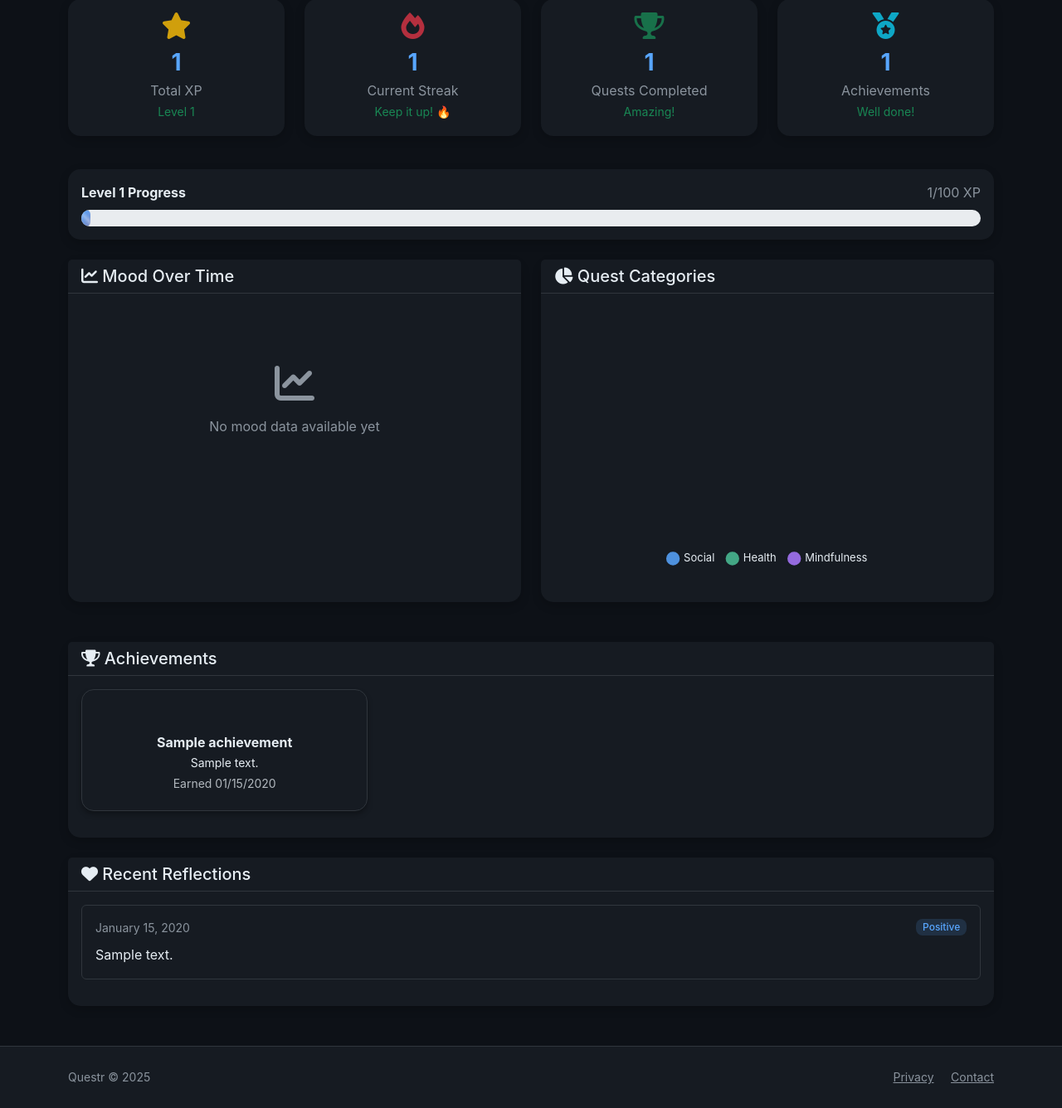
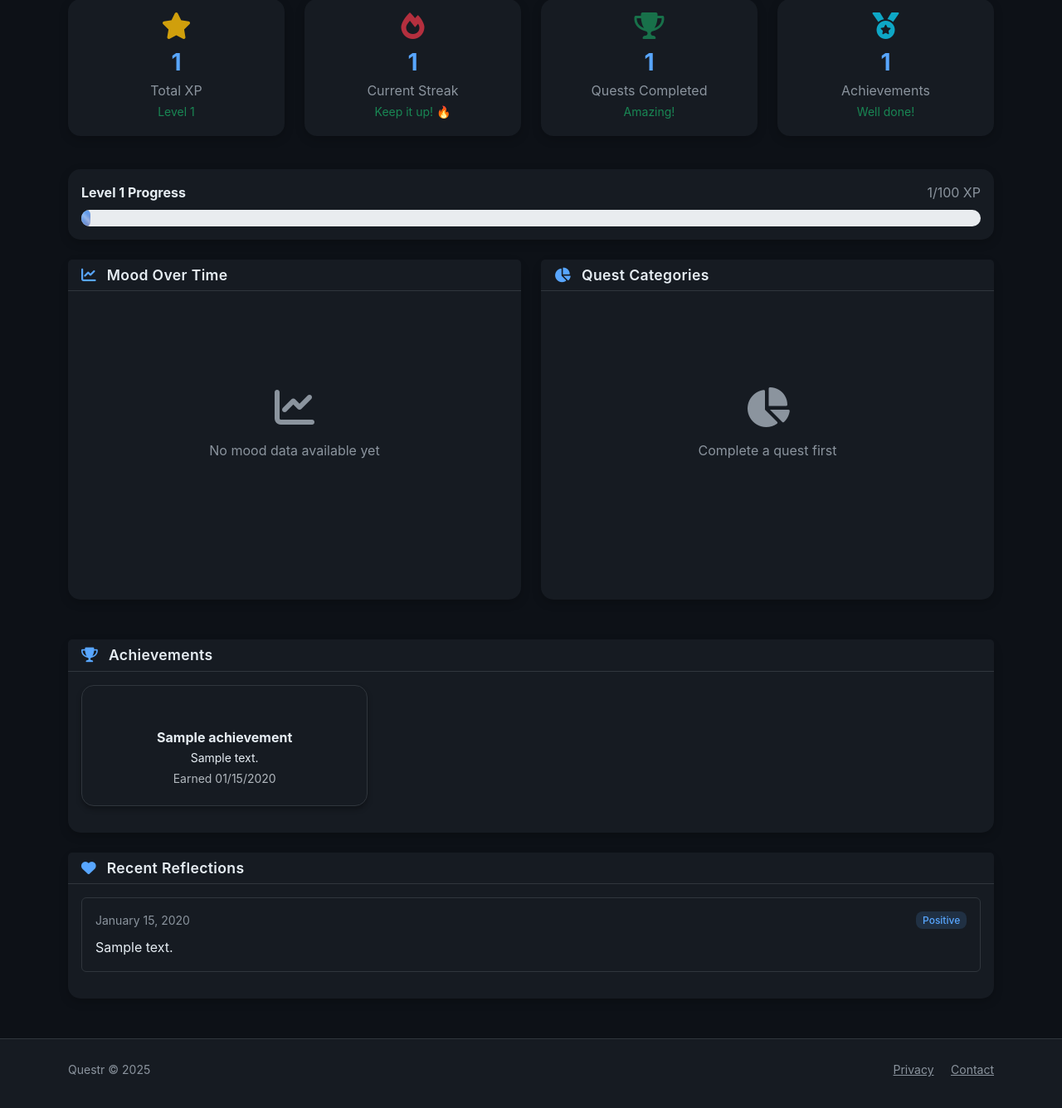
Before and after one commit to pierceluu10/Questr, a Flask app: page /profile in a window 1280 px wide. Shown: the part 346-1682 px from the top of the page at 83% size. After the commit the page ends 1644 px from the top, so only its background shows below. Run offline with Flask 3, Linux system fonts and the light colour scheme; a user stored in the database is signed in; tables that the repository leaves empty hold one stand-in row (values such as "Sample post").

Commit message:
removed unecessary things

```diff
--- a/static/css/style.css
+++ b/static/css/style.css
@@ -184,6 +184,20 @@ body, h1, h2, h3, h4, h5, h6, .navbar-brand, p, span, a, button, .btn, input, te
 
 .profile-avatar {
     opacity: 0.9;
+}
+
+/* Chart Section Titles */
+.chart-section-title {
+    font-family: -apple-system, BlinkMacSystemFont, 'Segoe UI', 'Inter', 'Roboto', 'Helvetica Neue', Arial, sans-serif !important;
+    font-weight: 600 !important;
+    font-size: 1.1rem !important;
+    letter-spacing: 0.02em !important;
+    color: var(--text) !important;
+}
+
+.chart-section-title i {
+    color: var(--primary-color);
+    margin-right: 8px;
 }
 
 /* Achievement Badges */
--- a/static/js/chart.js
+++ b/static/js/chart.js
@@ -94,9 +94,9 @@ function initializeMoodChart() {
         })
         .catch(error => {
             console.error('Error loading mood data:', error);
-            // Show placeholder message
+            // Show placeholder message with more padding
             const chartContainer = document.querySelector('#moodChart').parentElement;
-            chartContainer.innerHTML = '<div class="text-center text-muted py-5"><i class="fas fa-chart-line fa-3x mb-3"></i><p>No mood data available yet</p></div>';
+            chartContainer.innerHTML = '<div class="text-center text-muted" style="padding: 80px 20px;"><i class="fas fa-chart-line fa-3x mb-3 d-block"></i><p class="mb-0">No mood data available yet</p></div>';
         });
 }
 
@@ -108,6 +108,14 @@ function initializeCategoryChart() {
     const socialCount = parseInt(document.querySelector('[data-social-count]')?.dataset.socialCount || '0');
     const healthCount = parseInt(document.querySelector('[data-health-count]')?.dataset.healthCount || '0');
     const mindfulnessCount = parseInt(document.querySelector('[data-mindfulness-count]')?.dataset.mindfulnessCount || '0');
+
+    // Check if there's any data
+    const totalCount = socialCount + healthCount + mindfulnessCount;
+    if (totalCount === 0) {
+        const chartContainer = document.querySelector('#categoryChart').parentElement;
+        chartContainer.innerHTML = '<div class="text-center text-muted" style="padding: 80px 20px;"><i class="fas fa-chart-pie fa-3x mb-3 d-block"></i><p class="mb-0">Complete a quest first</p></div>';
+        return;
+    }
 
     new Chart(ctx, {
         type: 'doughnut',
--- a/templates/dashboard.html
+++ b/templates/dashboard.html
@@ -85,7 +85,7 @@
 <!-- Daily Quests -->
 <div class="row mb-3">
     <div class="col-12 d-flex justify-content-between align-items-center">
-        <h3 class="fw-bold mb-0">
+        <h3 class="fw-bold mb-0" style="margin-left: 8px;">
             <i class="fas fa-calendar-day"></i> Today's Quests
         </h3>
         {% if completed_quest_ids|length == 0 %}
--- a/templates/login.html
+++ b/templates/login.html
@@ -11,7 +11,7 @@
                     <h2 class="fw-bold text-primary">
                         <i class="fas fa-sign-in-alt"></i> Welcome Back!
                     </h2>
-                    <p class="text-muted">Continue your quest journey</p>
+                    <p class="text-muted">Continue where you left off</p>
                 </div>
 
                 <form method="POST">
--- a/templates/profile.html
+++ b/templates/profile.html
@@ -109,7 +109,7 @@
     <div class="col-md-6 mb-4">
         <div class="card">
             <div class="card-header">
-                <h5 class="card-title mb-0">
+                <h5 class="card-title mb-0 chart-section-title">
                     <i class="fas fa-chart-line"></i> Mood Over Time
                 </h5>
             </div>
@@ -124,7 +124,7 @@
     <div class="col-md-6 mb-4">
         <div class="card">
             <div class="card-header">
-                <h5 class="card-title mb-0">
+                <h5 class="card-title mb-0 chart-section-title">
                     <i class="fas fa-chart-pie"></i> Quest Categories
                 </h5>
             </div>
@@ -142,7 +142,7 @@
     <div class="col-12">
         <div class="card">
             <div class="card-header">
-                <h5 class="card-title mb-0">
+                <h5 class="card-title mb-0 chart-section-title">
                     <i class="fas fa-trophy"></i> Achievements
                 </h5>
             </div>
@@ -179,7 +179,7 @@
     <div class="col-12">
         <div class="card">
             <div class="card-header">
-                <h5 class="card-title mb-0">
+                <h5 class="card-title mb-0 chart-section-title">
                     <i class="fas fa-heart"></i> Recent Reflections
                 </h5>
             </div>
```
